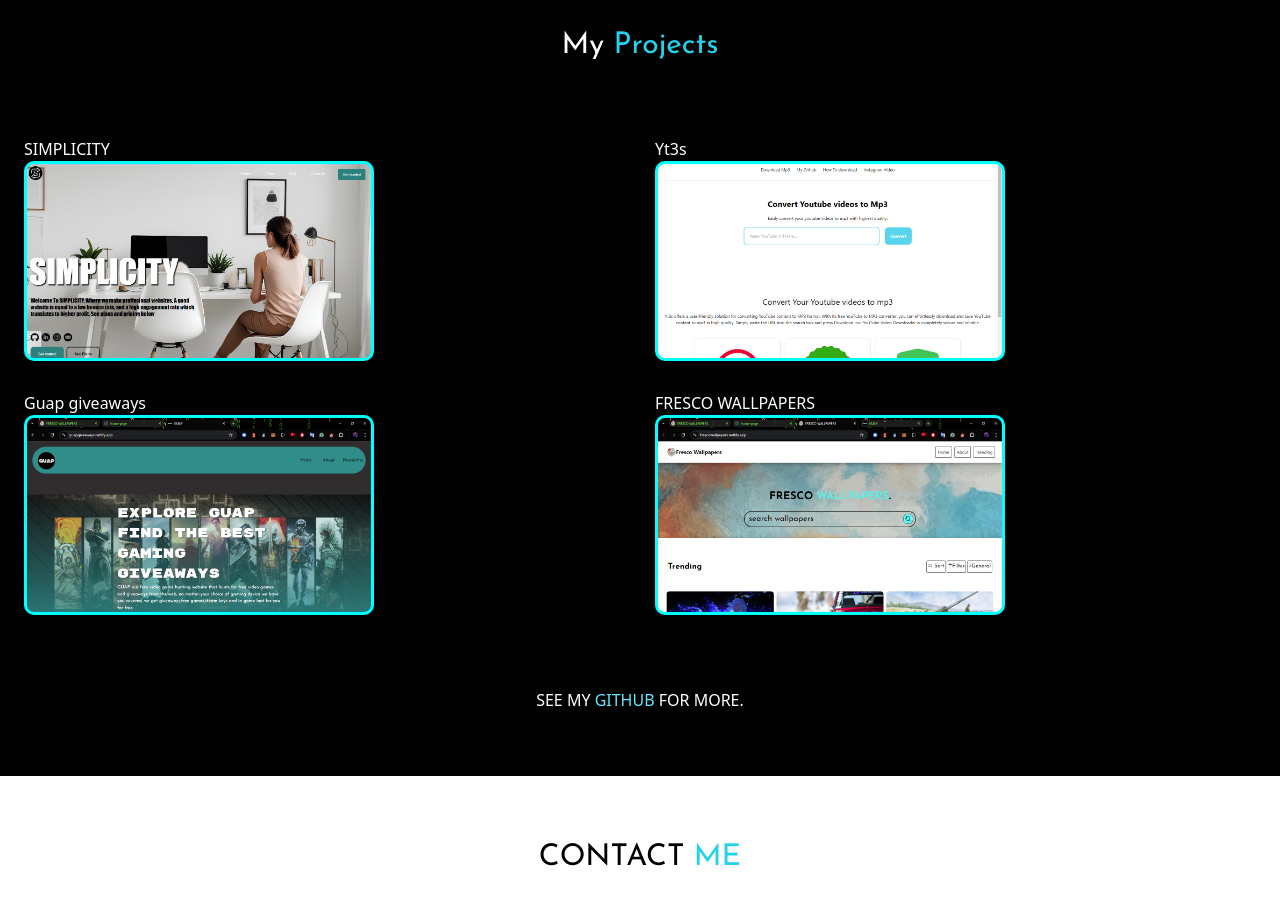
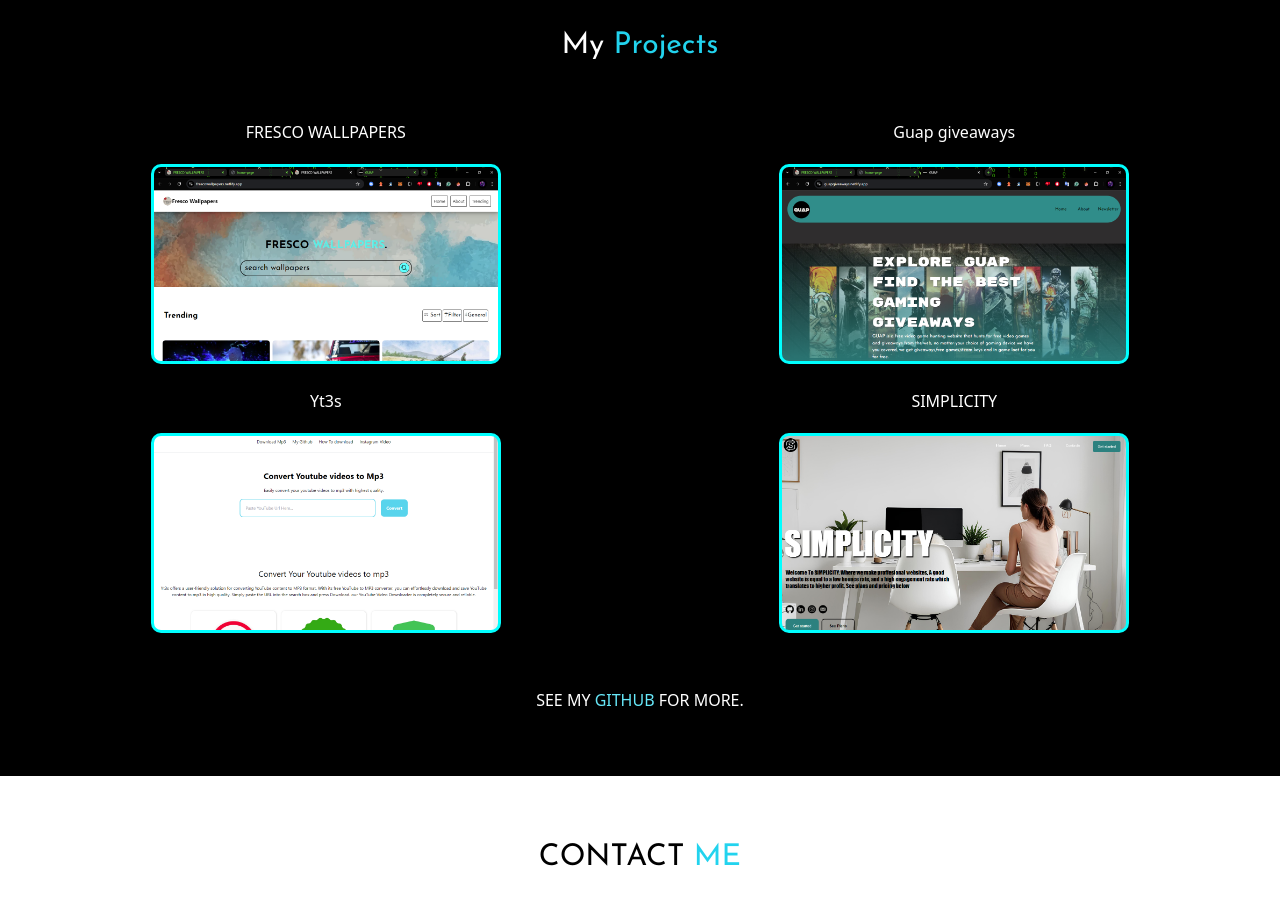
Before and after one commit to Brianali-codes/gamerfunky78.github.io, a website: page index.html in a window 1280 px wide. Shown: the part 2520-3424 px from the top of the page. Drawn offline with Linux system fonts and the light colour scheme; no server answers; a web font is replaced by a local one.

Commit message:
adjust container width and spacing

```diff
--- a/index.html
+++ b/index.html
@@ -194,16 +194,27 @@
 
         <div id="project-container" class="justify-center items-center h-fit w-full" >
 
-            <div class="flex flex-col gap-1">
-                <p class="text-white">SIMPLICITY</p>
-                <a href="https://gamerfunky78.github.io/SIMPLICITY.ORG/" target="_blank">
-                    <div class="flex flex-col" id="simplicity">
-                    </div>
+            <div class="PC flex flex-col gap-1">
+                <p class="text-white text-2xl">FRESCO WALLPAPERS</p>
+                <a href="https://frescowallpapers.netlify.app/" target="_blank">
+                <div class="" id="GP">
+                </div>
+                </a>
+
+            </div>
+
+
+            <div class="PC flex flex-col gap-1">
+                <p class="text-white">Guap giveaways</p>
+                <a href="https://guapgiveaways.netlify.app/" target="_blank">
+                <div class="flex flex-col " id="game-genres">
+
+                </div>
                 </a>
             </div>
 
 
-            <div class="flex flex-col gap-1">
+            <div class="PC flex flex-col gap-1">
 
                 <p class="text-white">Yt3s</p>
                 <a href="https://yt3s.netlify.app/" target="_blank">
@@ -213,24 +224,19 @@
 
             </div>
 
-
-            <div class="flex flex-col gap-1">
-            <p class="text-white">Guap giveaways</p>
-            <a href="https://guapgiveaways.netlify.app/" target="_blank">
-            <div class="flex flex-col " id="game-genres">
-
-            </div>
-            </a>
+            <div class="PC flex flex-col gap-1">
+                <p class="text-white">SIMPLICITY</p>
+                <a href="https://gamerfunky78.github.io/SIMPLICITY.ORG/" target="_blank">
+                    <div class="flex flex-col" id="simplicity">
+                    </div>
+                </a>
             </div>
 
 
-            <div class="flex flex-col gap-1">
-            <p class="text-white text-2xl">FRESCO WALLPAPERS</p>
-            <a href="https://frescowallpapers.netlify.app/" target="_blank">
-            <div class="" id="GP">
-            </div>
-            </a>
-            </div>
+
+
+
+
 
 
         </div>
--- a/style.css
+++ b/style.css
@@ -75,11 +75,18 @@
 #project-container{
     display: grid;
     grid-template-columns: repeat(2, 1fr);
-    gap: 30px;
+    gap: 25px;
     padding: auto;
     justify-content: center;
     align-items: center;
     margin: auto;
+}
+.PC{
+    display: flex;
+    flex-direction: column;
+    justify-content: center;
+    align-items: center;
+    gap: 20px;
 }
 #simplicity{
     background-image: url(images/simplicity.png);
```
